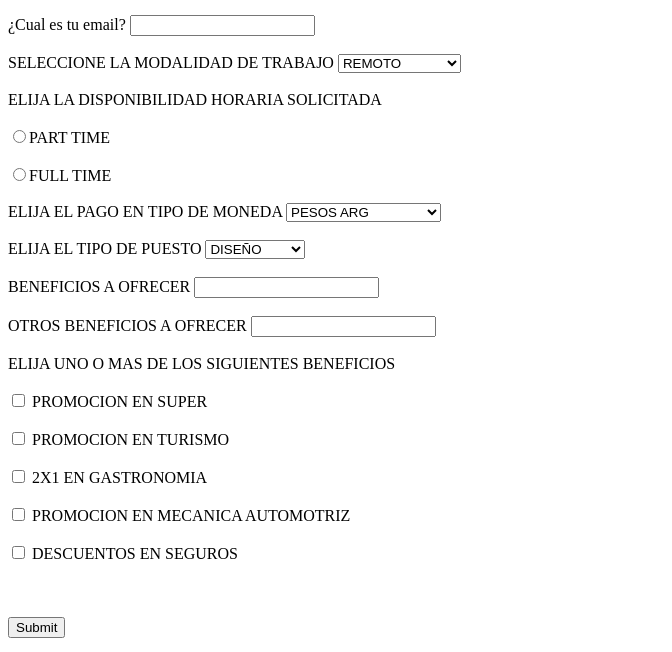
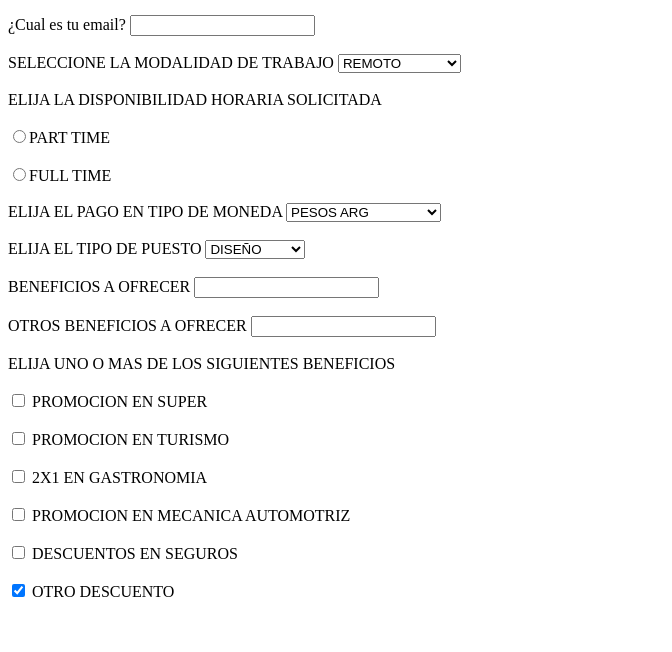
Before and after one commit to lucianonunnini/Curriculum, a plain HTML site: page index.html in a window 1280 px wide. Shown: the part 1246-1898 px from the top of the page, without its empty margins (0-672 px from the left). Drawn offline with Linux system fonts and the light colour scheme.

Commit message:
CURRICULUM VITAE

```diff
--- a/index.html
+++ b/index.html
@@ -201,7 +201,7 @@
             <label><input type="checkbox" id="promo" value="check 3"> 2X1 EN GASTRONOMIA</label> <br><br>
             <label><input type="checkbox" id="promo" value="check 4"> PROMOCION EN MECANICA AUTOMOTRIZ</label> <br><br>
             <label><input type="checkbox" id="promo" value="check 5"> DESCUENTOS EN SEGUROS</label> <br><br>
-
+            <label><input type="checkbox" checked = "" id="promo" value="check 6"> OTRO DESCUENTO</label> <br><br>
 
             <br><br>
             <input type="submit">
```
